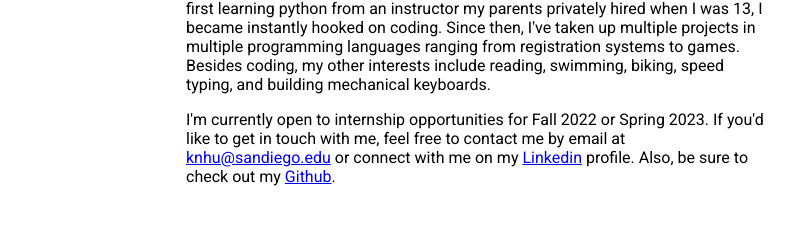
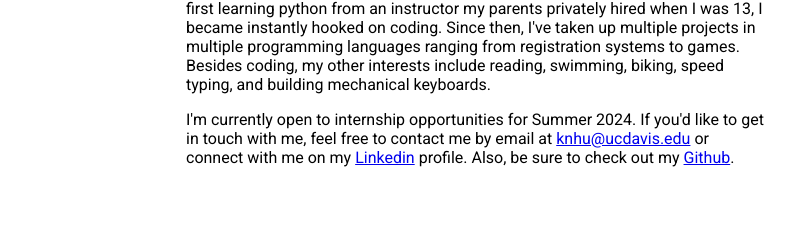
Before and after one commit to knhu/kevinnhu.github.io, a plain HTML site: page about.html in a window 1280 px wide. Shown: the part 287-522 px from the top of the page, 484-1280 px from the left. Drawn offline with Linux system fonts and the light colour scheme.

Commit message:
Update about.html

```diff
--- a/about.html
+++ b/about.html
@@ -35,7 +35,7 @@
                 <div class="profile-content-wrapper">
                     <h1>Hi, thank you for visiting my website.</h1>
                     <p>My name is Kevin Nhu, and I am a Graduate Master's student studying Computer Science at UC Davis with a passion for software development and artificial intelligence. I previously graduated from the University of San Diego with a Bachelor of Science Degree in Mathematics and Computer Science. Ever since first learning python from an instructor my parents privately hired when I was 13, I became instantly hooked on coding. Since then, I've taken up multiple projects in multiple programming languages ranging from registration systems to games. Besides coding, my other interests include reading, swimming, biking, speed typing, and building mechanical keyboards.</p>
-                    <p>I'm currently open to internship opportunities for Fall 2022 or Spring 2023. If you'd like to get in touch with me, feel free to contact me by email at <a href = "mailto: knhu@sandiego.edu">knhu@sandiego.edu</a> or connect with me on my <a href="http://linkedin.com/in/kevinnhu">Linkedin</a> profile. Also, be sure to check out my <a href="http://github.com/knhu">Github</a>.</p>
+                    <p>I'm currently open to internship opportunities for Summer 2024. If you'd like to get in touch with me, feel free to contact me by email at <a href = "mailto: knhu@ucdavis.edu">knhu@ucdavis.edu</a> or connect with me on my <a href="http://linkedin.com/in/kevinnhu">Linkedin</a> profile. Also, be sure to check out my <a href="http://github.com/knhu">Github</a>.</p>
                 </div>
             </div>
         </div>
```
